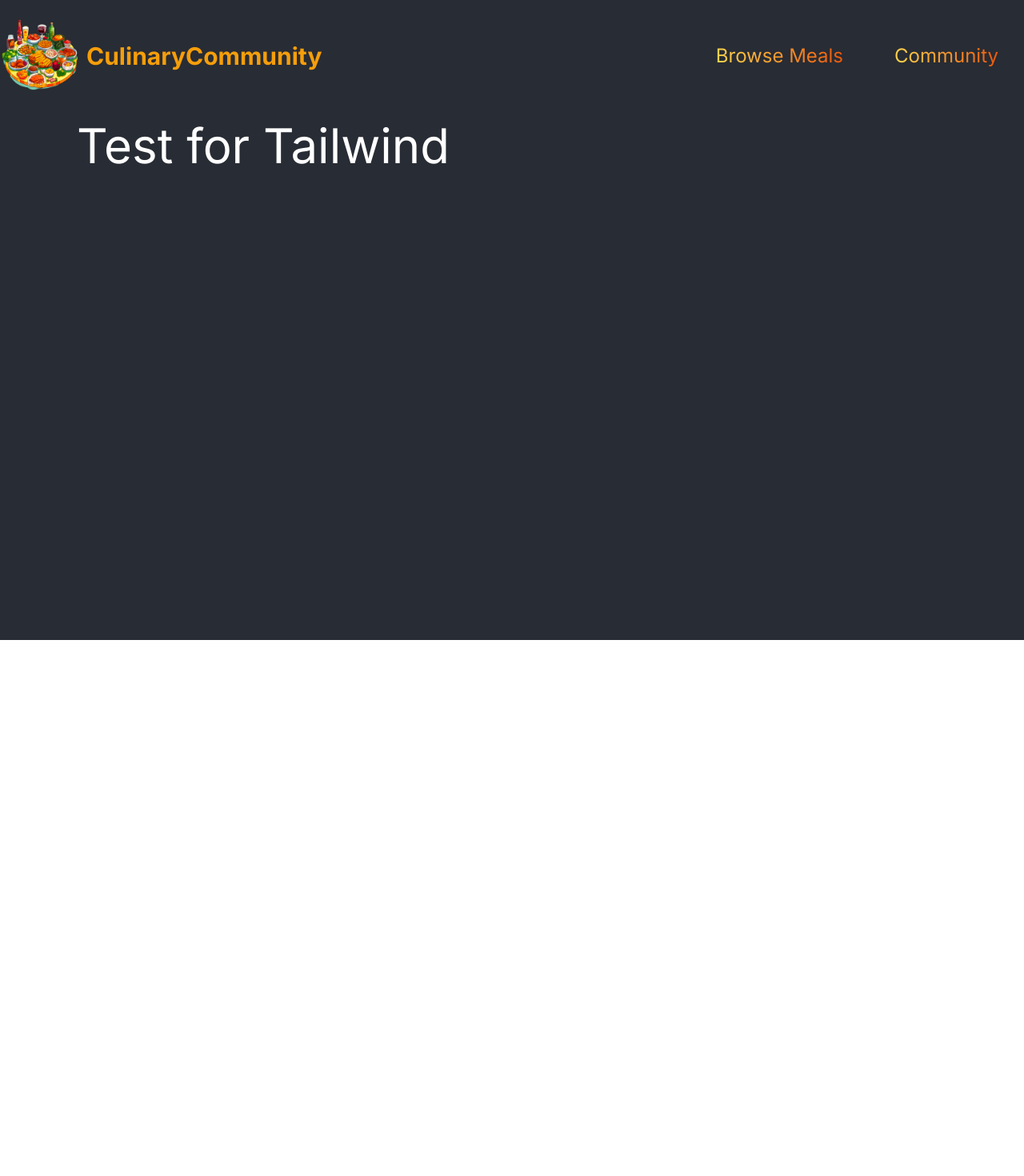
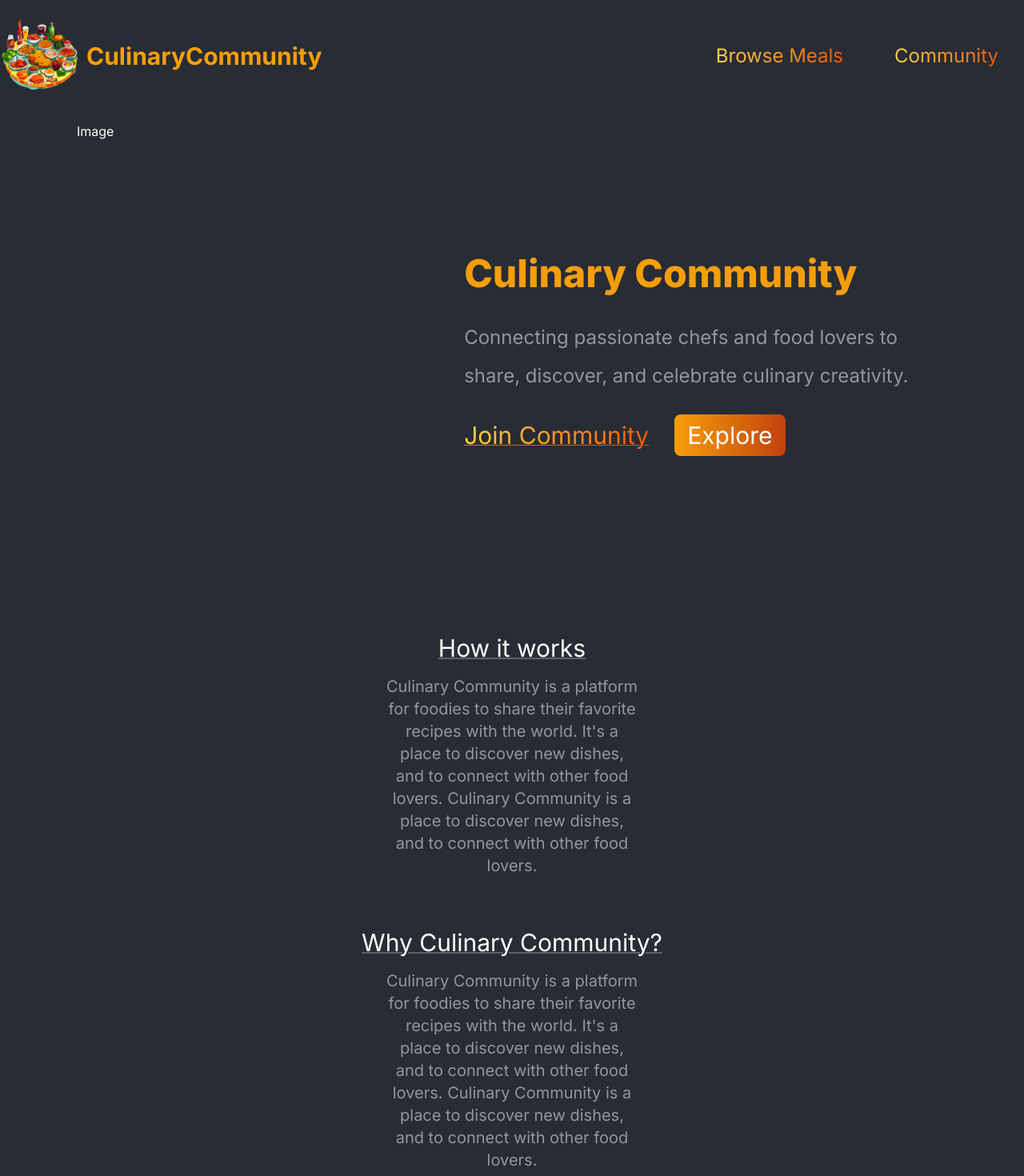
Before and after one commit to prajwal-hebbar-07/CulinaryCommunity, a Next.js app: page / in a window 1280 px wide. Shown: the top 1470 px of the page at 80% size. Before the commit the page ends 800 px from the top, so only its background shows below. Built offline with nearby package versions, Linux system fonts and the light colour scheme.

Commit message:
feat(homepage): add and style content for the homepage
This commit introduces the content for the homepage and applies styling to ensure a cohesive and visually appealing layout.

```diff
--- a/src/app/layout.js
+++ b/src/app/layout.js
@@ -17,7 +17,7 @@ export default function RootLayout({ children }) {
     <html lang="en">
       <body className={inter.className}>
         <MainHeader />
-        <div className="md:container mx-auto mt-8">
+        <div className="md:container mx-auto my-8">
           <div className="mx-24">{children}</div>
         </div>
       </body>
--- a/src/app/page.js
+++ b/src/app/page.js
@@ -1,4 +1,4 @@
-import Image from "next/image";
+import Link from "next/link";
 
 export const metadata = {
   title: "CulinaryCommunity - Home",
@@ -8,8 +8,55 @@ export const metadata = {
 
 export default function Home() {
   return (
-    <main>
-      <p className="text-6xl">Test for Tailwind</p>
-    </main>
+    <>
+      <main className="flex flex-row justify-around items-center">
+        <div className="w-[48rem] h-[36rem]">Image</div>
+        <div className="text-start ms-16">
+          <h2 className="text-5xl text-amber-500 font-extrabold">
+            Culinary Community
+          </h2>
+          <p className="text-2xl text-white/50 mt-8 leading-loose">
+            Connecting passionate chefs and food lovers to share, discover, and
+            celebrate culinary creativity.
+          </p>
+          <div className="mt-8">
+            <Link
+              href="/community"
+              className="text-3xl me-4 underline decoration-1 decoration-orange-500/50 bg-clip-text text-transparent bg-gradient-to-r from-amber-300 to-orange-600 hover:text-4xl hover:transition-all"
+            >
+              Join Community
+            </Link>
+            <Link
+              href="/meals"
+              className="text-3xl ms-4 px-4 py-2 rounded-lg bg-gradient-to-r from-amber-500 to-orange-700 hover:px-6 hover:py-3 hover:transition-all"
+            >
+              Explore
+            </Link>
+          </div>
+        </div>
+      </main>
+      <section className="mt-16 mx-auto">
+        <h3 className="text-3xl text-center underline decoration-2 decoration-white/25">
+          How it works
+        </h3>
+        <p className="text-xl px-96 mt-4 text-white/50 text-center">
+          Culinary Community is a platform for foodies to share their favorite
+          recipes with the world. It's a place to discover new dishes, and to
+          connect with other food lovers. Culinary Community is a place to
+          discover new dishes, and to connect with other food lovers.
+        </p>
+      </section>
+      <section className="mt-16 mx-auto">
+        <h3 className="text-3xl text-center underline decoration-2 decoration-white/25">
+          Why Culinary Community?
+        </h3>
+        <p className="text-xl px-96 mt-4 text-white/50 text-center">
+          Culinary Community is a platform for foodies to share their favorite
+          recipes with the world. It's a place to discover new dishes, and to
+          connect with other food lovers. Culinary Community is a place to
+          discover new dishes, and to connect with other food lovers.
+        </p>
+      </section>
+    </>
   );
 }
```
